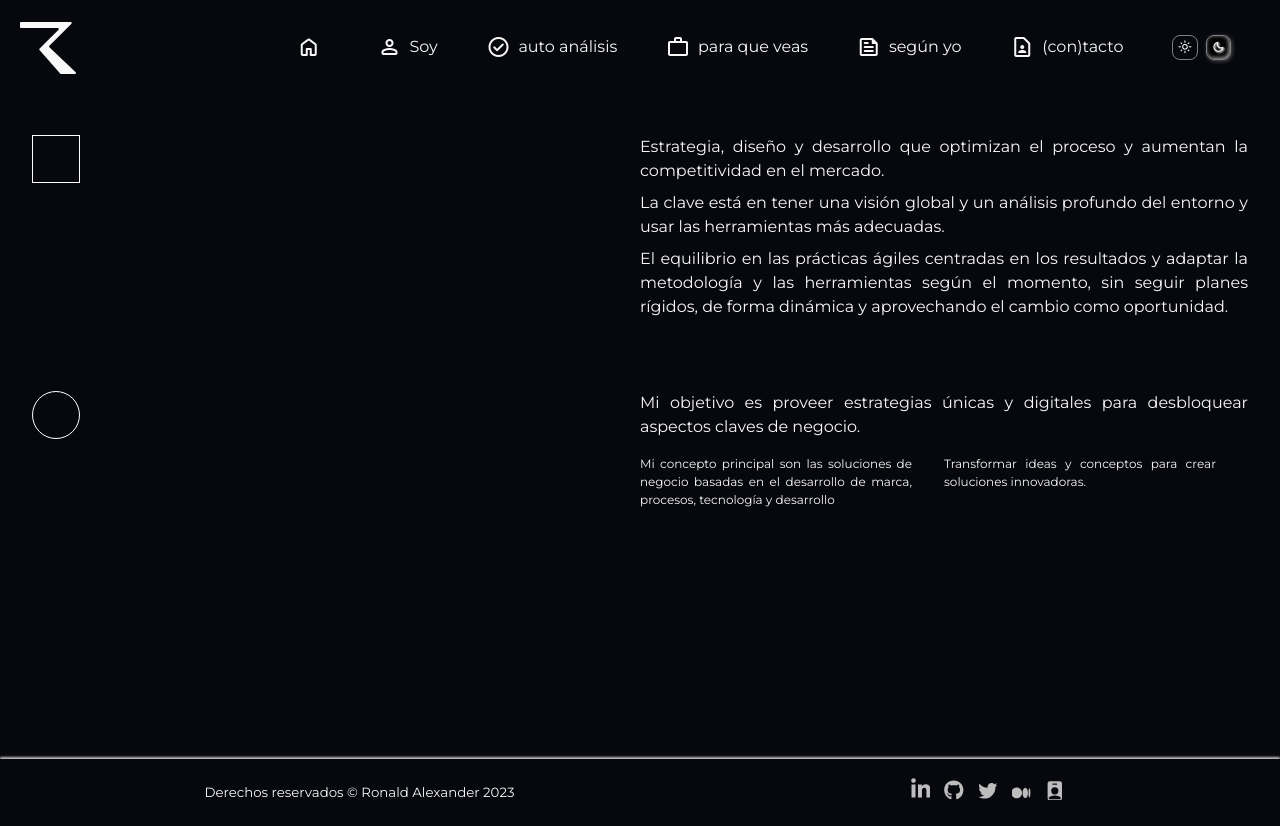
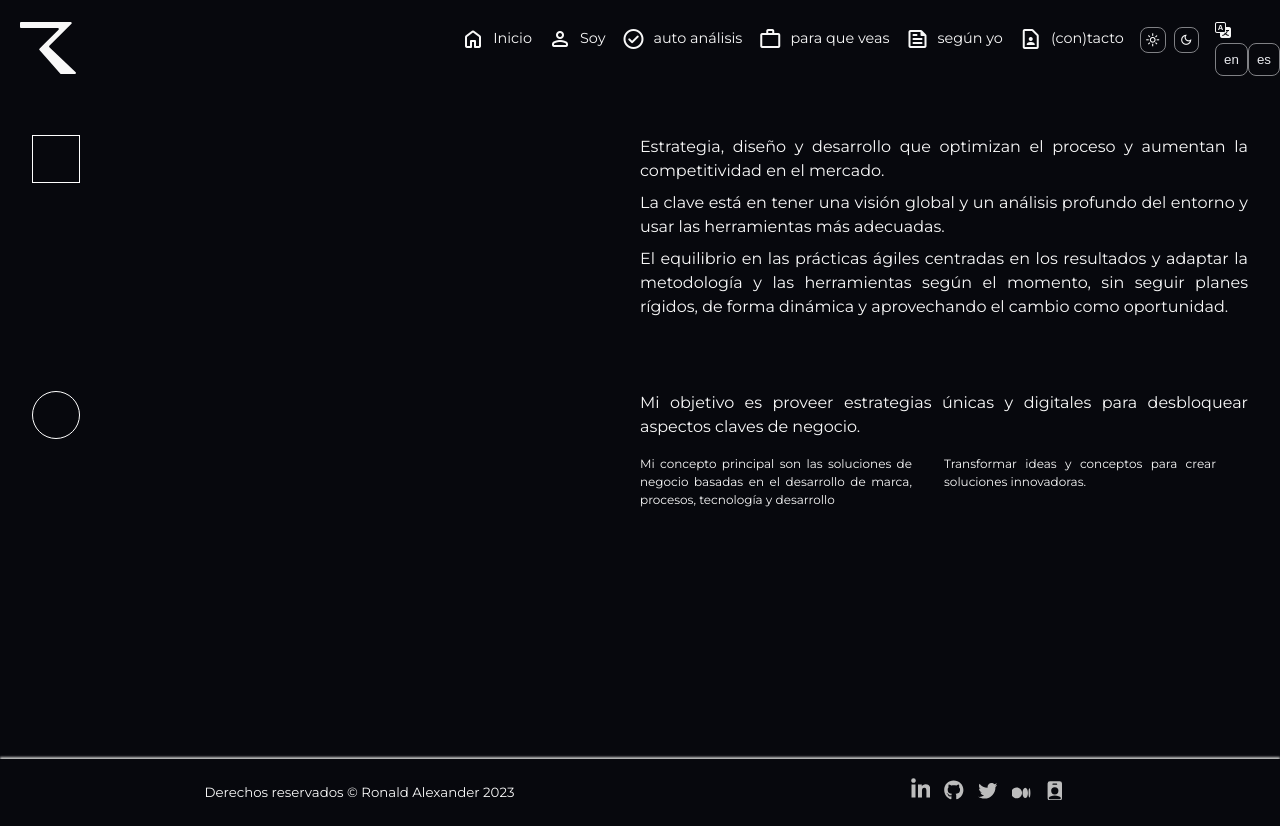
Before and after one commit to ralexrivero/ralex, a React (Vite) app: page / in a window 1280 px wide. Built offline with nearby package versions, Linux system fonts and the light colour scheme.

Commit message:
base i18next

```diff
--- a/index.html
+++ b/index.html
@@ -8,6 +8,7 @@
     <title>Ronald Alexander - FullStack & Machine Learning Developer</title>
     <link rel="stylesheet" href="node_modules/bootstrap-icons/font/bootstrap-icons.css">
     <link rel="stylesheet" href="https://fonts.googleapis.com/css2?family=Material+Symbols+Rounded:opsz,wght,FILL,GRAD@48,400,0,0">
+    <link rel="stylesheet" href="https://fonts.googleapis.com/css2?family=Material+Symbols+Outlined:opsz,wght,FILL,GRAD@20..48,100..700,0..1,-50..200" />
     <!-- Google tag (gtag.js) -->
     <script async src="https://www.googletagmanager.com/gtag/js?id=G-KXEGX66M4D"></script>
     <script>
--- a/package.json
+++ b/package.json
@@ -12,8 +12,10 @@
   "dependencies": {
     "@formspree/react": "^2.4.2",
     "bootstrap-icons": "^1.10.3",
+    "i18next": "^23.0.2",
     "react": "^18.2.0",
     "react-dom": "^18.2.0",
+    "react-i18next": "^13.0.0",
     "react-router-dom": "^6.12.1"
   },
   "devDependencies": {
--- a/src/App.css
+++ b/src/App.css
@@ -101,11 +101,16 @@ footer {
   flex-wrap: wrap;
   justify-content: flex-start;
   align-items: center;
-  /* border: 1px solid #07080d; */
   color: #f8f8f8;
   padding: .5rem;
   width: 100%;
   transition: all .3s ease-in-out;
+}
+
+.light-theme .nav-header-links,
+.light-theme .nav-header-links:link,
+.light-theme .nav-header-links:visited {
+  color: #07080D;
 }
 
 .nav-header-links:focus {
@@ -117,8 +122,12 @@ footer {
   color: #07080d;
 }
 
+.light-theme .nav-header-links:hover {
+  background-color: #999;
+  color: #f8f8f8;
+}
+
 .nav-header-links:active {
-  /* border: 1px solid #07080d; */
   color: #cbff77;
   text-shadow: 1px 1px 1px rgba(0, 0, 0, .75);
 }
@@ -142,7 +151,7 @@ footer {
   font-size: 2.2rem;
   padding: .3rem;
   cursor: pointer;
-  transition: all .25s ease-in-out;
+  transition: all .3s ease-in-out;
 }
 
 .fa-bars:hover {
@@ -201,7 +210,7 @@ main {
 }
 
 .light-theme .magic-box,
-.light-thme .magic-circle {
+.light-theme .magic-circle {
   border-color: #07080D;
 }
 
@@ -247,7 +256,7 @@ main {
   width: 1.6rem;
   margin-right: .5rem;
   padding: .2rem;
-  transition: all .2s ease-in-out;
+  transition: all .3s ease-in-out;
 }
 
 .social-footer li {
@@ -358,7 +367,7 @@ textarea {
   cursor: pointer;
   background-color: #f8f8f8;
   color: #07080d;
-  transition: all .25s ease-in-out;
+  transition: all .3s ease-in-out;
 }
 
 .btn-contact-submit:focus {
@@ -417,14 +426,120 @@ textarea {
   display: none;
 }
 
+.light-theme textarea,
+.light-theme input {
+  background-color: #f8f8f8;
+  color: #07080d;
+}
+
+.light-theme .btn-contact-submit {
+  color: #f8f8f8;
+  background-color: #07080d;
+}
+
+.light-theme .btn-contact-submit:hover {
+  color: #07080d;
+  background-color: #f8f8f8;
+}
+
+.light-theme .contact-form-info p:first-child a,
+.light-theme .contact-form-info p:first-child a:link,
+.light-theme .contact-form-info p:first-child a:visited,
+.light-theme .link-email-text,
+.light-theme .link-email-text:link,
+.light-theme .link-email-text:visited {
+  color: #07080d;
+}
+
+.light-theme .success-message-link,
+.light-theme .success-message-link:link,
+.light-theme .success-message-link:visited {
+  color: #07080d;
+}
+
 /**************************************
- * Mobile First
+  * Themes
+**************************************/
+
+.switch-mode-box {
+  display: flex;
+  padding: .5rem;
+}
+
+.dark-mode-btn,
+.light-mode-btn {
+  cursor: pointer;
+  color: #f8f8f8;
+  width: 1.6rem;
+  height: 1.6rem;
+  display: flex;
+  justify-content: center;
+  align-items: center;
+  margin-right: .5rem;
+  transition: all .3s ease-in-out;
+}
+
+.nav-icon {
+  font-size: .9rem;
+  transition: all .3s ease-in-out;
+}
+
+.material-symbols-outlined,
+.material-symbols-rounded {
+  transition: all .3s ease-in-out;
+}
+
+.dark-mode-btn:hover,
+.light-mode-btn:hover,
+.material-symbols-outlined:hover{
+  font-variation-settings:
+  'FILL' 1,
+  'wght' 400,
+  'GRAD' 0,
+  'opsz' 48;
+  transition: all .3s ease-in-out;
+}
+
+.dark-theme {
+  color-scheme: dark;
+}
+
+.light-theme {
+  color-scheme: light;
+  background-color: #f8f8f8;
+  color: #07080d;
+}
+
+.light-theme .fa-bars,
+.light-theme .fa-bars:link {
+  color: #07080D;
+}
+
+.dark-mode-btn:hover,
+.dark-theme .active {
+}
+
+.dark-mode-btn:hover .nav-icon,
+.dark-theme .active .nav-icon {
+}
+
+.light-mode-btn:hover,
+.light-theme .active {
+  background-color: #fff;
+}
+
+.light-mode-btn:hover .nav-icon,
+.light-theme .active .nav-icon {
+  color: #07080d;
+}
+
+/**************************************
+ * Media queries
 **************************************/
 
 @media screen and (min-width: 768px) {
-  /**************************************
-   * Grid
-  **************************************/
+
+  /* Grid */
 
   .grid-50-50 {
     display: grid;
@@ -447,7 +562,8 @@ textarea {
 
   .nav-header-container {
     display: flex;
-    justify-content: space-evenly;
+    justify-content: stretch;
+    align-items: flex-start;
   }
 
   .fa-bars {
@@ -455,14 +571,16 @@ textarea {
   }
 
   .nav-header {
-    display: block;
+    display: flex;
     height: auto;
+    justify-content: flex-end;
   }
 
   .nav-header-links,
   .nav-header-links:link,
   .nav-header-links:visited {
     flex-direction: column;
+    font-size: .9rem;
   }
 
   .contact-form {
@@ -508,134 +626,10 @@ textarea {
 
 }
 
-@media screen and (min-width: 952px) {
+@media screen and (min-width: 996px) {
   .nav-header-links,
   .nav-header-links:link,
   .nav-header-links:visited {
     flex-direction: row;
   }
 }
-
-/**************************************
-  * Theme
-**************************************/
-
-.switch-mode-box {
-  display: flex;
-  padding: .5rem;
-}
-
-.dark-mode-btn,
-.light-mode-btn {
-  cursor: pointer;
-  color: #f8f8f8;
-  width: 1.6rem;
-  height: 1.6rem;
-  display: flex;
-  justify-content: center;
-  align-items: center;
-  margin-right: .5rem;
-  transition: all .3s ease-in-out;
-}
-
-.nav-icon {
-  font-size: .9rem;
-  transition: all .3s ease-in-out;
-}
-
-.dark-theme {
-  color-scheme: dark;
-}
-
-.light-theme {
-  color-scheme: light;
-  background-color: #f8f8f8;
-  color: #07080d;
-}
-
-.light-theme .nav-header-links,
-.light-theme .nav-header-links:link,
-.light-theme .nav-header-links:visited {
-  color: #07080D;
-}
-
-.light-theme .fa-bars,
-.light-theme .fa-bars:link {
-  color: #07080D;
-}
-
-.dark-mode-btn:hover,
-.dark-theme .active {
-  box-shadow: 1px 1px 4px rgba(255, 255, 255, .3) ,
-              -1px -1px 4px rgba(255, 255, 255, .7) inset;
-  background-color: #000;
-}
-
-.dark-mode-btn:hover .nav-icon,
-.dark-theme .active .nav-icon {
-  text-shadow: 1px 1px 2px rgba(255, 255, 255, 1);
-}
-
-.light-mode-btn:hover,
-.light-theme .active {
-  background-color: #fff;
-  box-shadow: 1px 1px 4px rgba(0, 0, 0, .3),
-              -1px -1px 4px rgba(0, 0, 0, .3) inset;
-}
-
-.light-mode-btn:hover .nav-icon,
-.light-theme .active .nav-icon {
-  color: #07080d;
-  text-shadow: 2px 2px 4px rgba(255, 255, 255, 1);
-}
-
-/**************************************
-  * Theme - Contact
-**************************************/
-
-.light-theme textarea,
-.light-theme input {
-  background-color: #f8f8f8;
-  color: #07080d;
-}
-
-.light-theme .btn-contact-submit {
-  color: #f8f8f8;
-  background-color: #07080d;
-}
-
-.light-theme .btn-contact-submit:hover {
-  color: #07080d;
-  background-color: #f8f8f8;
-}
-
-.light-theme .contact-form-info p:first-child a,
-.light-theme .contact-form-info p:first-child a:link,
-.light-theme .contact-form-info p:first-child a:visited,
-.light-theme .link-email-text,
-.light-theme .link-email-text:link,
-.light-theme .link-email-text:visited {
-  color: #07080d;
-}
-
-.light-theme .success-message-link,
-.light-theme .success-message-link:link,
-.light-theme .success-message-link:visited {
-  color: #07080d;
-}
-
-/**************************************
-  * Color Schema
-**************************************/
-
-@media (prefers-color-scheme: dark) {
-  body {
-
-  }
-}
-
-@media (prefers-color-scheme: light) {
-  body {
-
-  }
-}
--- a/src/components/Header.jsx
+++ b/src/components/Header.jsx
@@ -1,4 +1,5 @@
-import React, { useState, useEffect } from 'react';
+import { useState, useEffect } from 'react';
+import { useTranslation } from "react-i18next";
 import { Link } from 'react-router-dom';
 import LogoNieve from '../img/logo_nieve.svg';
 import LogoNegro from '../img/logo_negro.svg';
@@ -26,6 +27,8 @@ const Header = () => {
     body.classList.toggle('light-theme', theme === 'light');
   }, [theme]);
 
+  const [t, i18n] = useTranslation("global");
+
   return (
     <header className="header-main fixed-top-header">
       <Link to="/">
@@ -48,7 +51,7 @@ const Header = () => {
         <ul className="nav-header-container">
           <li>
             <Link to="/" className="nav-header-links" onClick={toggleMenu}>
-              <span className="material-symbols-rounded">home</span>
+              <span className="material-symbols-rounded">home</span>Inicio
             </Link>
           </li>
           <li>
@@ -78,23 +81,23 @@ const Header = () => {
           </li>
           <li>
             <div className="switch-mode-box">
-              <button className={`light-mode-btn ${theme === 'light' ? 'active' : ''}`} onClick={toggleLightMode}>
-                <span className="nav-icon material-symbols-rounded">light_mode</span>
+              <button className={`light-mode-btn ${theme === 'light' ? 'active' : ''}`} onClick={() => {toggleLightMode(); toggleMenu();}}>
+                <span className="nav-icon material-symbols-rounded material-symbols-outlined">light_mode</span>
               </button>
-              <button className={`dark-mode-btn ${theme === 'dark' ? 'active' : ''}`} onClick={toggleDarkMode}>
-                <span className="nav-icon material-symbols-rounded">dark_mode</span>
+              <button className={`dark-mode-btn ${theme === 'dark' ? 'active' : ''}`} onClick={() => {toggleDarkMode(); toggleMenu();}}>
+                <span className="nav-icon material-symbols-rounded material-symbols-outlined">dark_mode</span>
               </button>
             </div>
           </li>
-          {/* <li>
+          <li>
             <div className="lang">
               <i className="lang-main-btn bi bi-translate"></i>
               <div className="lang-group">
-                <button className="lang-btn lang-btn-active" onClick={() => i18n.changeLanguage("en")}>en</button>
-                <button className="lang-btn" onClick={() => i18n.changeLanguage("es")}>es</button>
+                <button className={`lang-btn ${i18n.language === 'en' ? 'active' : ''}`} onClick={() => {i18n.changeLanguage("en"); toggleMenu();}}>en</button>
+                <button className={`lang-btn ${i18n.language === 'es' ? 'active' : ''}`} onClick={() => {i18n.changeLanguage("es"); toggleMenu();}}>es</button>
               </div>
             </div>
-          </li> */}
+          </li>
         </ul>
       </nav>
     </header>
--- a/src/components/I.jsx
+++ b/src/components/I.jsx
@@ -1,6 +1,9 @@
+import { useTranslation } from 'react-i18next';
+
 const I = () => {
+  const [t, i18n] = useTranslation("global");
   return (
-    <h1>About me page</h1>
+    <h1>{t("header.hello-world")}</h1>
   )
 }
 
--- a/src/index.css
+++ b/src/index.css
@@ -10,9 +10,3 @@
   -moz-osx-font-smoothing: grayscale;
   -webkit-text-size-adjust: 100%;
 }
-
-
-@media (prefers-color-scheme: light) {
-  :root {
-  }
-}
--- a/src/main.jsx
+++ b/src/main.jsx
@@ -1,13 +1,34 @@
 import React from 'react'
 import ReactDOM from 'react-dom/client'
 import { BrowserRouter } from 'react-router-dom'
+import { I18nextProvider } from 'react-i18next';
+import i18next from 'i18next';
+
 import App from './App'
 import './index.css'
 
+import global_es from './traslations/es/global.json';
+import global_en from './traslations/en/global.json';
+
+i18next.init({
+  interpolation: { escapeValue: false},
+  lng: "es",
+  resources: {
+    es: {
+      global: global_es
+    },
+    en: {
+      global: global_en
+    }
+  }
+});
+
 ReactDOM.createRoot(document.getElementById('root')).render(
   <React.StrictMode>
-    <BrowserRouter>
-      <App />
-    </BrowserRouter>
+    <I18nextProvider i18n={i18next}>
+      <BrowserRouter>
+        <App />
+      </BrowserRouter>
+    </I18nextProvider>
   </React.StrictMode>,
 )
--- a/src/traslations/en/global.json
+++ b/src/traslations/en/global.json
@@ -0,0 +1,5 @@
+{
+  "header": {
+    "hello-world": "Hello World"
+  }
+}
--- a/src/traslations/es/global.json
+++ b/src/traslations/es/global.json
@@ -0,0 +1,5 @@
+{
+  "header": {
+    "hello-world": "Hola Mundo"
+  }
+}
```
Also changed, not shown: 1 other file (tests, documents, lock files or other folders).
